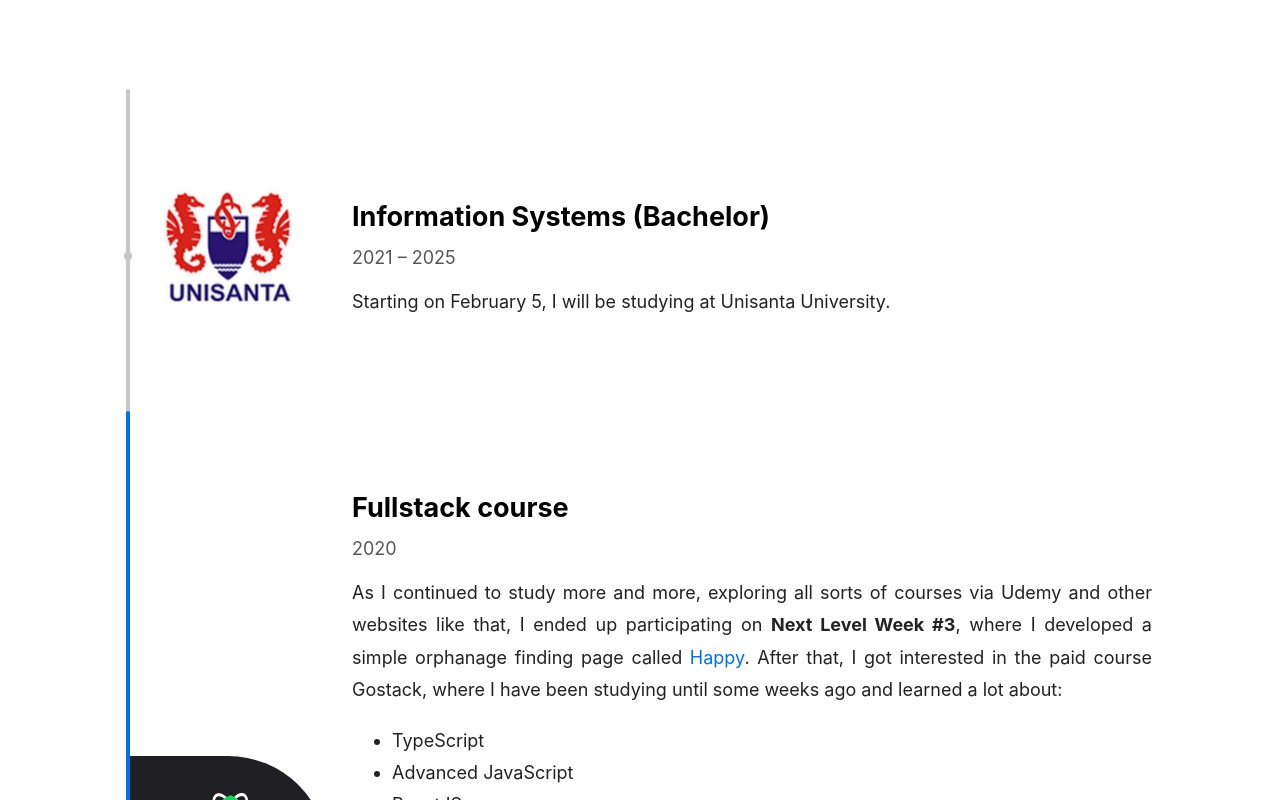
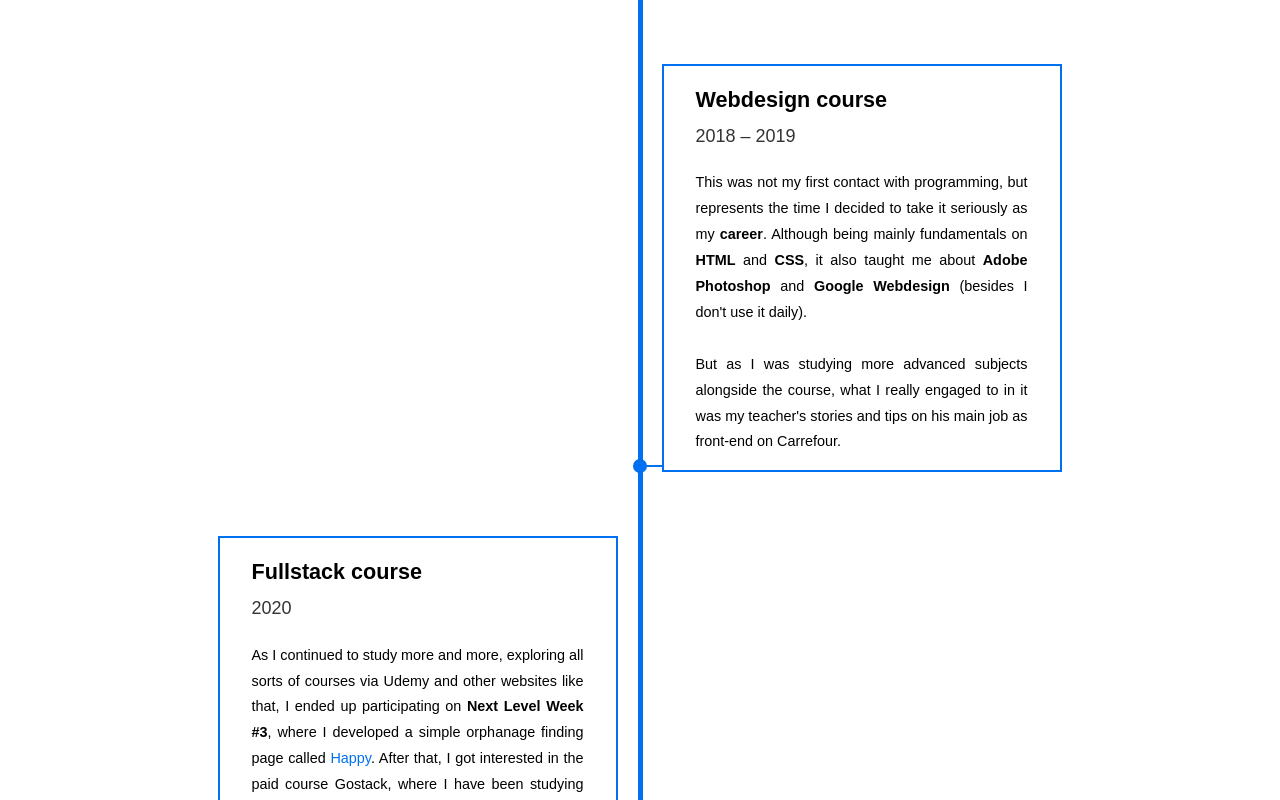
Before and after one commit to EduardoRodriguesF/resume, a Next.js app: page /education in a window 1280 px wide. Shown: the top 800 px of the page. Built offline with nearby package versions, Linux system fonts and the light colour scheme.

Commit message:
feat: new education timeline

```diff
--- a/components/EducationPassage/index.js
+++ b/components/EducationPassage/index.js
@@ -1,23 +1,18 @@
 import Image from 'next/image';
-import { Container, Timeline, Line, Circle, Content, Details } from './styles';
+import { Fade } from "react-awesome-reveal";
+
+import { Container } from './styles';
 
 export default function EducationPassage({ children, title, date, done, src, alt }) {
   return (
     <Container>
-      <Timeline>
-        <Line done={done}>
-          <hr/>
-          <Circle done={done} />
-        </Line>
-      </Timeline>
-      <Content>
-        <Image layout="fixed" width="200" height="200" src={src} alt={alt} />
-        <Details>
+      <Fade triggerOnce direction="down">
+        <div>
           <h2>{title}</h2>
           <span>{date}</span>
           <p>{children}</p>
-        </Details>
-      </Content>
+        </div>
+      </Fade>
     </Container>
   );
 }
--- a/components/EducationPassage/styles.js
+++ b/components/EducationPassage/styles.js
@@ -1,80 +1,110 @@
-import styled, { css } from 'styled-components';
+import styled from 'styled-components';
 
 export const Container = styled.div`
-  display: flex;
-  width: 100%;
-`;
+  list-style-type: none;
+  position: relative;
+  width: 5px;
+  padding-top: 64px;
+  background: #0070F3;
 
-export const Content = styled.div`
-  display: flex;
-  flex-wrap: wrap;
-  align-items: center;
-  padding: 64px 0;
+  &::after {
+    content: '';
+    position: absolute;
+    left: 50%;
+    bottom: -1px;
+    transform: translateX(-50%);
+    width: 14px;
+    height: 14px;
+    border-radius: 15px;
+    background: inherit;
+  }
 
-  img {
-    max-width: 200px;
-    max-height: 200px;
-    border-radius: 0 100px 100px 0;
-  }
-`;
-
-export const Details = styled.div`
+  > div {
     display: flex;
     flex-direction: column;
-  flex: 1;
-  max-width: 800px;
-  margin-left: 24px;
+    justify-content: center;
+    position: relative;
+    width: 400px;
+    padding: 15px 32px;
+    background: #fff;
+    border: 2px solid #0070F3;
+    font-family: Arial, Helvetica, sans-serif;
+    color: #000;
+
+    h2 {
+      font-size: 1.2rem;
+    }
 
     span {
-    color: #555;
+      color: #333;
     }
 
     p {
-    margin-top: 12px;
+      margin-top: 18px;
       text-align: justify;
-    color: #222;
+      font-size: 0.8rem;
+    }
+
+    &::before {
+      content: '';
+      position: absolute;
+      bottom: 3px;
+      width: 24px;
+      height: 2px;
+      background: #0070F3;
+    }
+  }
+
+  &:nth-child(even) > div {
+    left: -420px;
+
+    &::before {
+      right: -24px;
+    }
+  }
+
+  &:nth-child(odd) > div {
+    margin-left: 24px;
+
+    &::before {
+      left: -24px;
+    }
+  }
+
+  @media screen and (max-width: 1024px) {
+    > div {
+      width: 250px;
+    }
+
+    &:nth-child(even) > div {
+      left: -270px;
+    }
+  }
+
+  @media screen and (max-width: 760px) {
+    display: flex;
+    flex-direction: column;
+    justify-content: center;
+    align-items: center;
+
+    &::after {
+      visibility: hidden;
+    }
+
+    > div {
+      width: calc(100vw - 64px);
+    }
+
+    &:nth-child(odd) > div {
+      margin-left: 0;
+    }
+
+    &:nth-child(even) > div {
+      left: 0px;
+    }
+
+    > div::before {
+      visibility: hidden;
+    }
   }
 `;
-
-export const Timeline = styled.div`
-  position: relative;
-  z-index: 99;
-  display: flex;
-  align-items: center;
-`;
-
-export const Line = styled.div`
-  position: relative;
-  display: flex;
-  flex-direction: column;
-  align-items: center;
-  justify-content: center;
-  height: 100%;
-
-  hr {
-    position: absolute;
-    border: 2px solid ${({ done }) => done ? '#0070f3' : '#c7c7c7'};
-    background-color: ${({ done }) => done ? '#0070f3' : '#c7c7c7'};
-    width: 1px;
-    height: 102%;
-    padding: 0;
-    margin: 0;
-    border-radius: 50px;
-  }
-`;
-
-export const TimeLabel = styled.span`
-  width: 120px;
-  padding-right: 20px;
-  text-align: right;
-  color: #757575;
-  font-weight: 300;
-`;
-
-export const Circle = styled.div`
-  position: absolute;
-  width: 8px;
-  height: 8px;
-  background: ${({ done }) => done ? '#0070f3' : '#c7c7c7'};
-  border-radius: 5px;
-`;
--- a/pages/education.js
+++ b/pages/education.js
@@ -12,10 +12,12 @@ export default function Education() {
   return (
     <Layout>
       <Content>
-        <EducationPassage title="Information Systems (Bachelor)" date="2021 – 2025" src="/unisanta.jpeg" alt="Unisanta">
-          Starting on February 5, I will be studying at Unisanta University.
+        <EducationPassage title="Webdesign course" date="2018 – 2019" done>
+          This was not my first contact with programming, but represents the time I decided to take it seriously as my <b>career</b>.
+          Although being mainly fundamentals on <b>HTML</b> and <b>CSS</b>, it also taught me about <b>Adobe Photoshop</b> and <b>Google Webdesign</b> (besides I don't use it daily).<br /><br />
+          But as I was studying more advanced subjects alongside the course, what I really engaged to in it was my teacher's stories and tips on his main job as front-end on Carrefour.
         </EducationPassage>
-        <EducationPassage title="Fullstack course" date={2020} done src="/gostack.png" alt="Gostack Bootcamp">
+        <EducationPassage title="Fullstack course" date={2020} done>
           As I continued to study more and more, exploring all sorts of courses via Udemy and other websites like that, I ended up participating on <b>Next Level Week #3</b>, where I developed a simple orphanage finding page called <a href="https://github.com/EduardoRodriguesF/happy">Happy</a>.
           After that, I got interested in the paid course Gostack, where I have been studying until some weeks ago and learned a lot about: <br />
           <ul>
@@ -32,10 +34,8 @@ export default function Education() {
           Not stopping there, the course is constantly getting updates. Rocketseat announced a revamped course, <b>Ignite</b>, in <b>March 2021</b>, which I am already excited to take.
           <br/><br/><FiAward size={16} /> <Link href="/gostack-certificate.pdf">Certificate</Link>
         </EducationPassage>
-        <EducationPassage title="Webdesign course" date="2018 – 2019" done src="/infocurso.png" alt="Infocurso">
-          This was not my first contact with programming, but represents the time I decided to take it seriously as my <b>career</b>.
-          Although being mainly fundamentals on <b>HTML</b> and <b>CSS</b>, it also taught me about <b>Adobe Photoshop</b> and <b>Google Webdesign</b> (besides I don't use it daily).<br /><br />
-          But as I was studying more advanced subjects alongside the course, what I really engaged to in it was my teacher's stories and tips on his main job as front-end on Carrefour.
+        <EducationPassage title="Information Systems (Bachelor)" date="2021 – 2025" src="/unisanta.jpeg" alt="Unisanta">
+          Starting on February 5, I will be studying at Unisanta University.
         </EducationPassage>
       </Content>
     </Layout>
--- a/styles/pages/education.js
+++ b/styles/pages/education.js
@@ -1,6 +1,17 @@
 import styled from 'styled-components';
 
-export const Content = styled.div`
-  width: 100%;
-  padding: 92px 24px;
+export const Content = styled.ul`
+  display: flex;
+  flex-direction: column;
+  align-items: center;
+  margin: 0 0 64px;
+  padding: 0;
+
+  ul {
+    margin: 0;
+  }
+
+  @media screen and (max-width: 760px) {
+    display: block;
+  }
 `;
```
Lines whose indentation alone changed are shown as unchanged.
